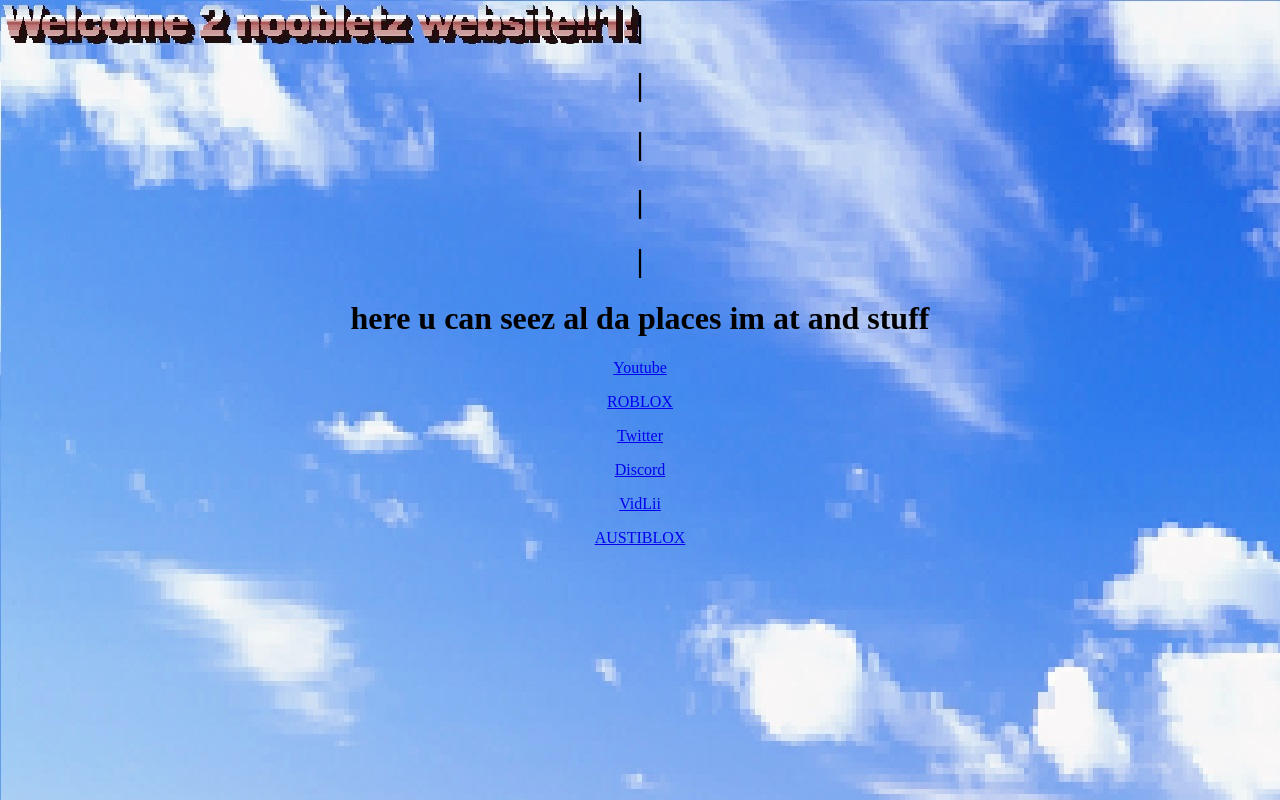
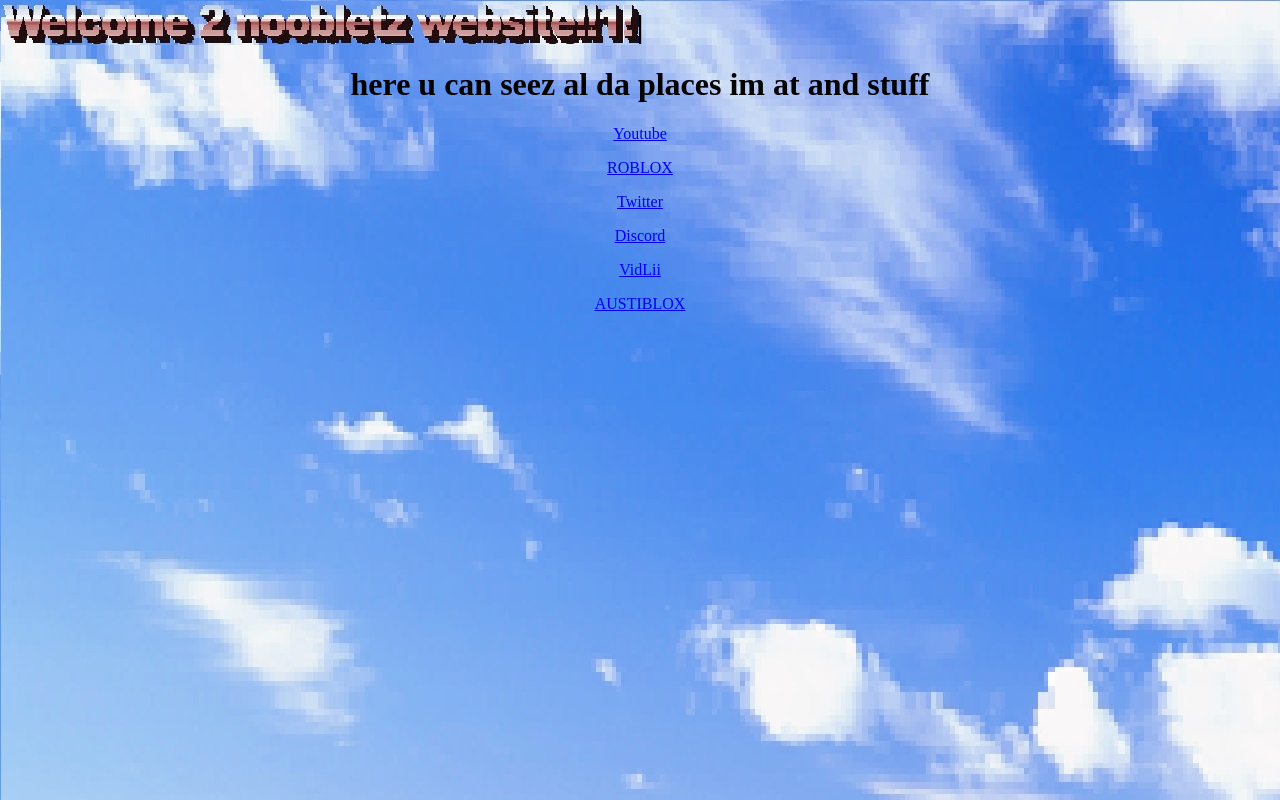
Before and after one commit to Nooblet2574/Nooblet-website, a plain HTML site: page index.html in a window 1280 px wide. Drawn offline with Linux system fonts and the light colour scheme.

Commit message:
Update index.html
h

```diff
--- a/index.html
+++ b/index.html
@@ -6,10 +6,6 @@
 </head>
 <body background="background.jpeg">
 <center>
-<h1> | </h1>
-<h1> | </h1>
-<h1> | </h1>
-<h1> | </h1>
 <h1> | </h1>
 <h1> here u can seez al da places im at and stuff </H1>
 <p>
```
